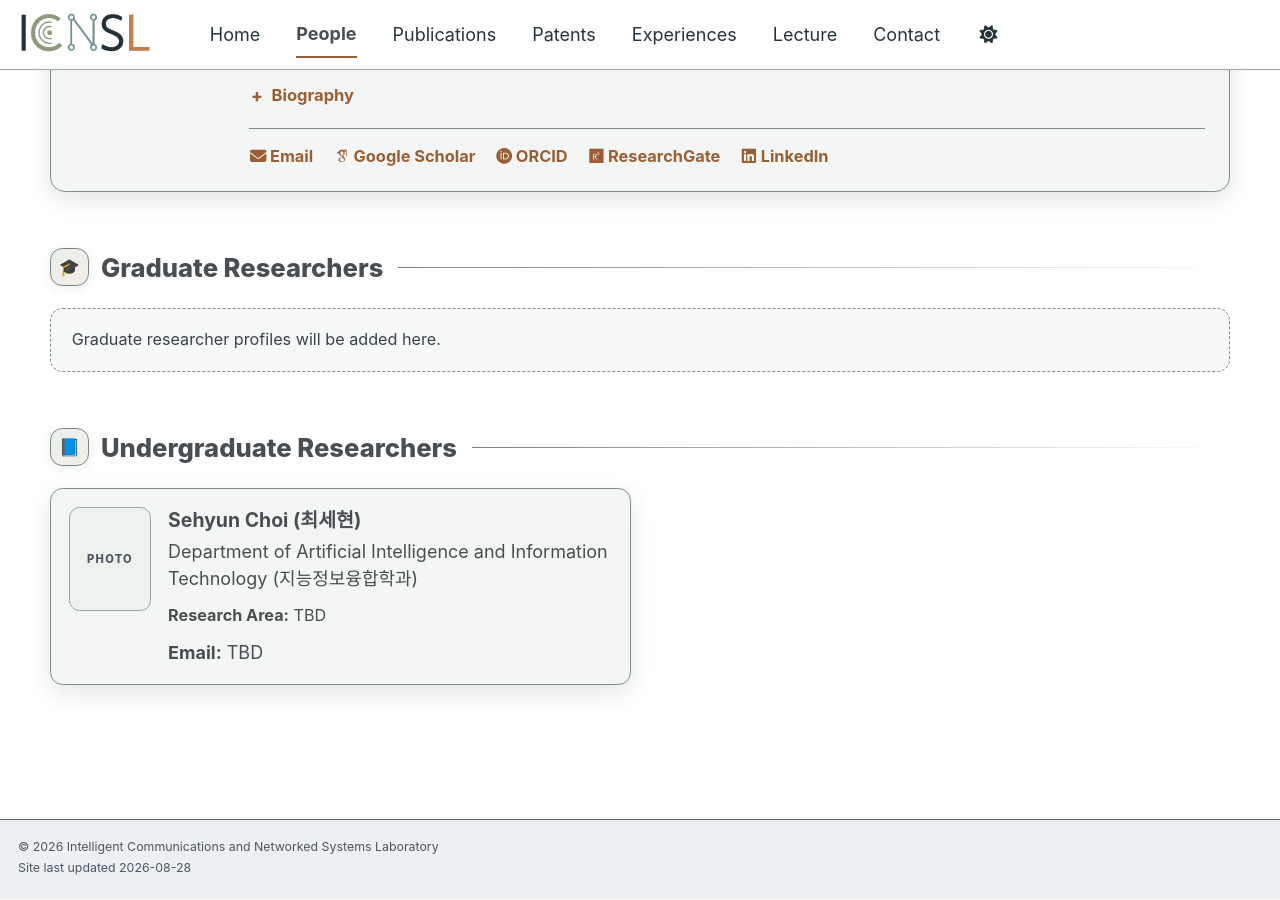
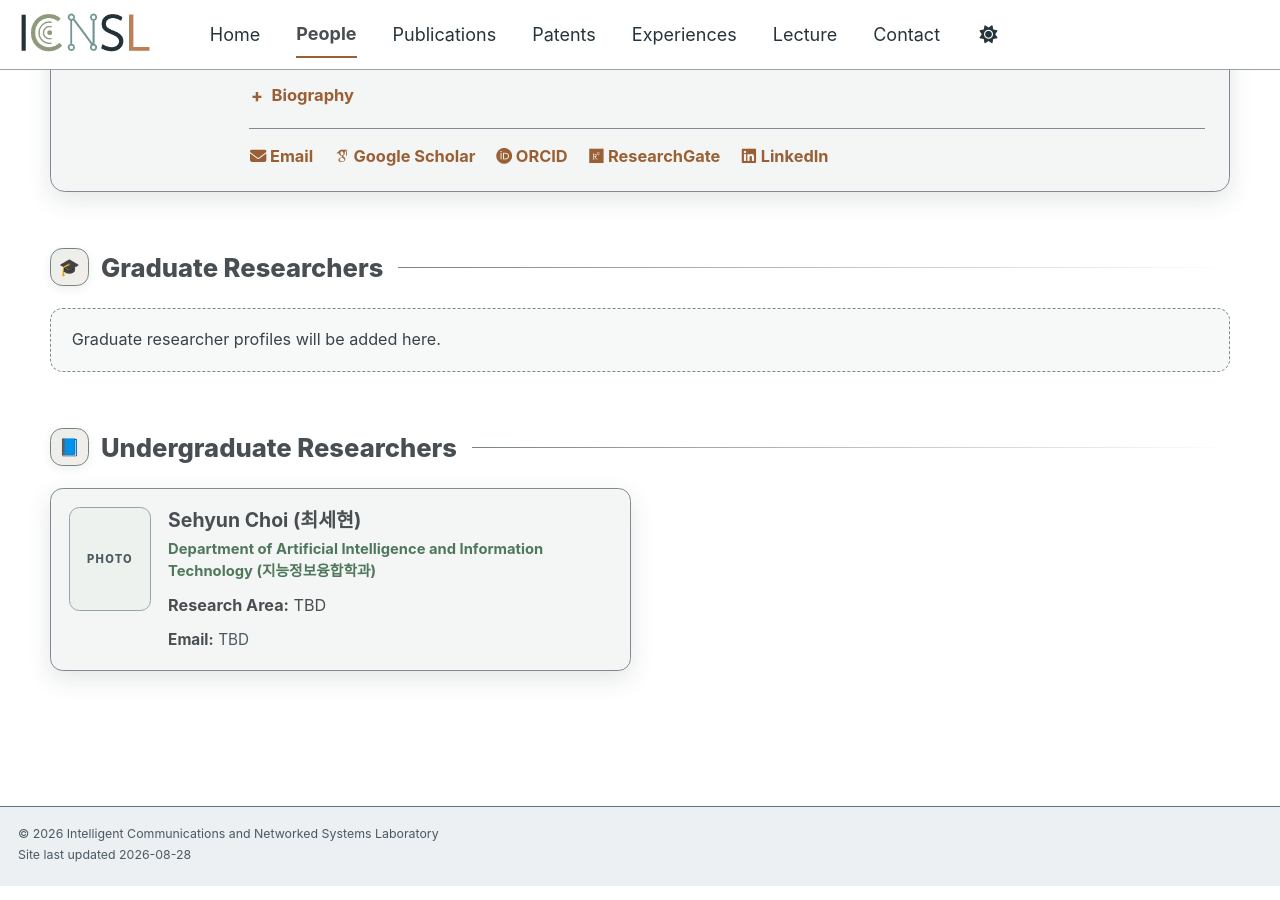
Before and after one commit to icnsl/icnsl.github.io, a Jekyll site: the page built from _pages/people.md, in a window 1280 px wide and 900 px high, scrolled down 457 px. Built offline with Jekyll 4.4.1, drawn with Linux system fonts in a browser that asks for light colours; some web fonts are replaced; a script bundle is joined from its source files by our own code; library files that are not in the unit come from our copies.

Commit message:
Add files via upload

```diff
--- a/_sass/layout/_page.scss
+++ b/_sass/layout/_page.scss
@@ -1610,6 +1610,13 @@ html[data-theme="dark"] .page__content .member-card {
   text-transform: uppercase;
 }
 
+.page__content .member-card__department {
+  color: var(--global-link-color);
+  font-size: 0.82em;
+  font-weight: 700;
+  line-height: 1.5;
+}
+
 .page__content .member-card__period {
   margin-top: 0.28rem;
   color: var(--global-text-color-light);
@@ -1626,12 +1633,14 @@ html[data-theme="dark"] .page__content .member-card {
   display: flex;
   flex-wrap: wrap;
   gap: 0.7rem;
+  align-items: baseline;
+  color: var(--global-text-color-light);
+  font-size: 0.85em;
 }
 
 .page__content .member-card__links a,
 .page__content .member-card__links a:visited {
   color: var(--global-link-color) !important;
-  font-size: 0.85em;
   font-weight: 700;
   text-decoration: none !important;
 }
@@ -1639,6 +1648,21 @@ html[data-theme="dark"] .page__content .member-card {
 .page__content .member-card__links a:hover {
   color: var(--global-link-color-hover) !important;
   text-decoration: underline !important;
+}
+
+.page__content .member-card__email {
+  display: inline-flex;
+  flex-wrap: wrap;
+  gap: 0.25rem;
+  align-items: baseline;
+}
+
+.page__content .member-card__email strong {
+  color: var(--global-text-color);
+}
+
+.page__content .member-card__email-placeholder {
+  color: var(--global-text-color-light);
 }
 
 .page__content .people-empty {
```
